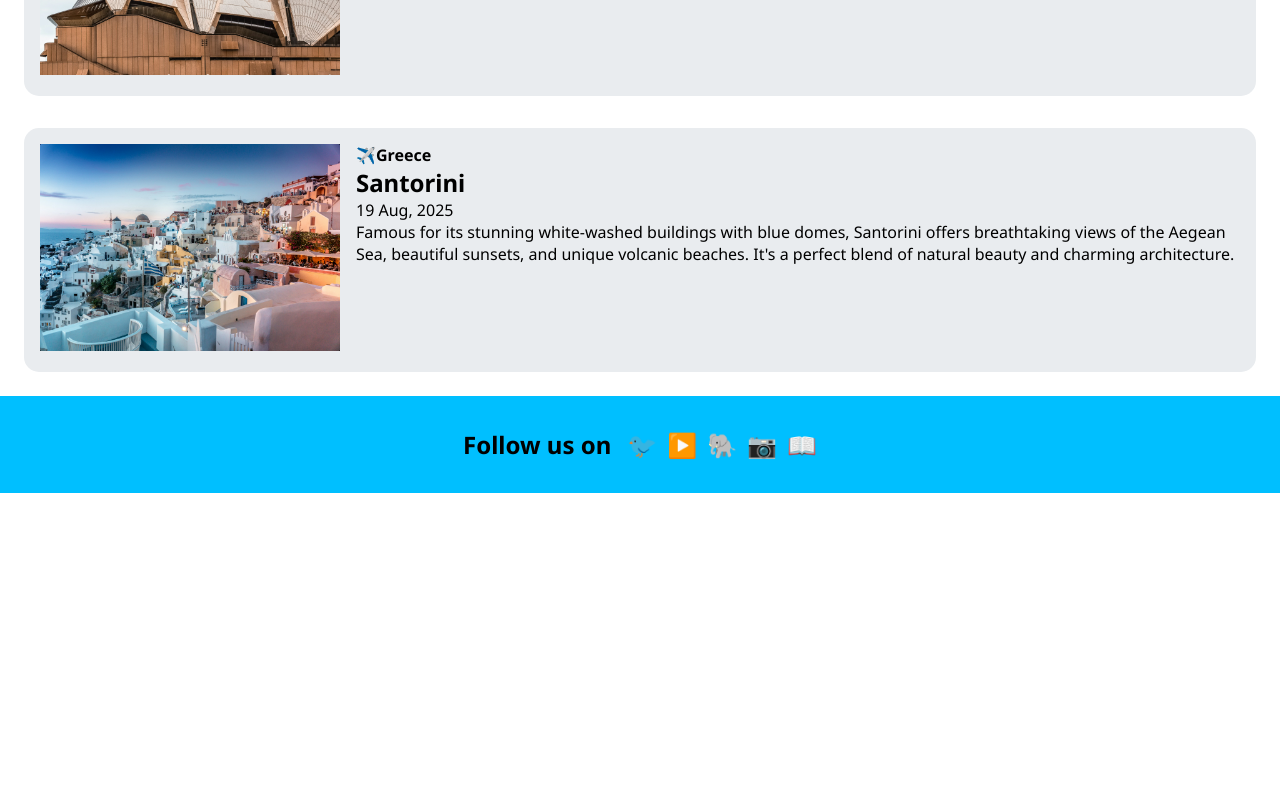
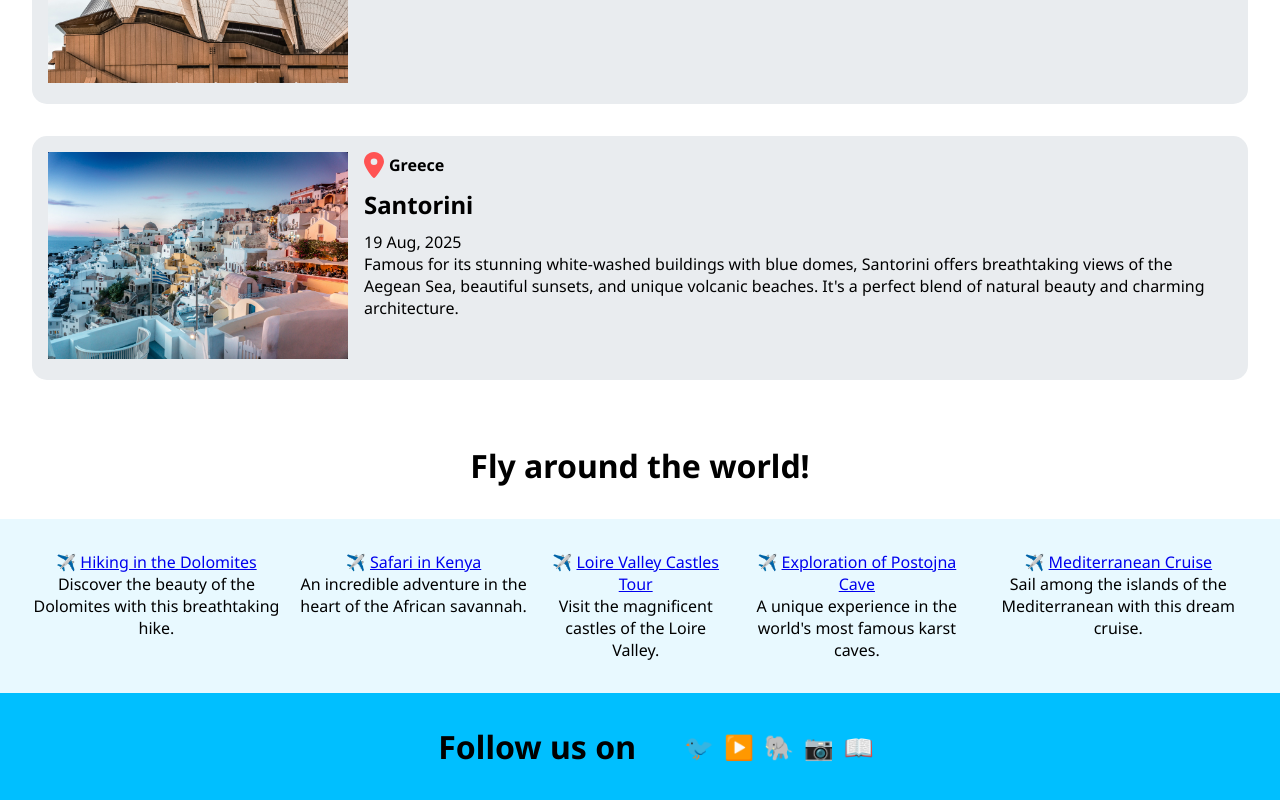
Before and after one commit to SalvatoreMangiacotti/react-travel-journal, a React (Vite) app: page / in a window 1280 px wide. Shown: the part 884-1684 px from the top of the page. Before the commit the page ends 1377 px from the top, so only its background shows below. Built offline with nearby package versions, Linux system fonts and the light colour scheme.

Commit message:
Use the spread operator and map links objects

```diff
--- a/src/App.css
+++ b/src/App.css
@@ -73,7 +73,34 @@ ul li {
 
   gap: 2rem;
 
-  padding: 1.5rem;
+  padding: 2rem;
+
+}
+
+
+.places-content>* {
+
+  margin-bottom: 10px;
+
+}
+
+
+.places-content h4 {
+
+  display: flex;
+
+  gap: 5px;
+
+  align-items: center;
+
+}
+
+
+.places-content img {
+
+  color: red;
+
+  width: 20px;
 
 }
 
@@ -102,6 +129,35 @@ ul li {
 
 /* Footer */
 
+footer {
+
+  text-align: center;
+
+}
+
+
+footer h2 {
+
+  padding: 2rem;
+
+  font-size: 2rem;
+
+}
+
+
+.travel_links {
+
+  background-color: rgba(0, 191, 255, 0.089);
+
+  display: flex;
+
+  gap: 1rem;
+
+  padding: 2rem;
+
+}
+
+
 footer nav {
 
   background-color: deepskyblue;
@@ -112,14 +168,14 @@ footer nav {
 
   justify-content: center;
 
-  padding: 2rem;
-
 }
 
 
 .social_links {
 
   display: flex;
+
+  align-items: center;
 
   gap: 10px;
 
--- a/src/components/Footer.jsx
+++ b/src/components/Footer.jsx
@@ -1,10 +1,39 @@
+import links from "../data/links"
+
+import TravelLinks from "./TravelLinks"
+
+
 export default function Footer(props) {
 
-    console.log(props)
+    const travelLinks = links.map((element) => {
+
+        return (
+
+            <TravelLinks
+
+                key={element.id}
+
+                {...element}
+
+            />
+
+        )
+
+    }
+
+    )
 
     return (
 
         <footer>
+
+            <h2>Fly around the world!</h2>
+
+            <ul className="travel_links">
+
+                {travelLinks}
+
+            </ul>
 
             <nav>
 
--- a/src/components/Places.jsx
+++ b/src/components/Places.jsx
@@ -79,7 +79,10 @@ export default function Places() {
 
                         <div className="places-content">
 
-                            <h4>✈️{element.region}</h4>
+                            <h4>
+                                <img src="../src/assets/location-dot-solid.svg" />
+                                {element.region}
+                            </h4>
 
                             <h2>{element.place}</h2>
 
--- /dev/null
+++ b/src/components/TravelLinks.jsx
@@ -0,0 +1,15 @@
+export default function TravelLinks(props) {
+
+    return (
+
+        <li>
+
+            ✈️ <a href={props.url}>{props.url}</a>
+
+            <p>{props.description}</p>
+
+        </li>
+
+    )
+
+}
--- /dev/null
+++ b/src/data/links.js
@@ -0,0 +1,51 @@
+const links = [
+
+    {
+
+        id: 1,
+
+        url: 'Hiking in the Dolomites',
+
+        description: `Discover the beauty of the Dolomites with this breathtaking hike.`
+
+    },
+    {
+
+        id: 2,
+
+        url: 'Safari in Kenya',
+
+        description: `An incredible adventure in the heart of the African savannah.`
+
+    },
+    {
+
+        id: 3,
+
+        url: 'Loire Valley Castles Tour',
+
+        description: `Visit the magnificent castles of the Loire Valley.`
+
+    },
+    {
+
+        id: 4,
+
+        url: 'Exploration of Postojna Cave',
+
+        description: `A unique experience in the world's most famous karst caves.`
+
+    },
+    {
+
+        id: 5,
+
+        url: 'Mediterranean Cruise',
+
+        description: `Sail among the islands of the Mediterranean with this dream cruise.`
+
+    }
+
+];
+
+export default links;
```
Also changed, not shown: src/assets/location-dot-solid.svg (added).
